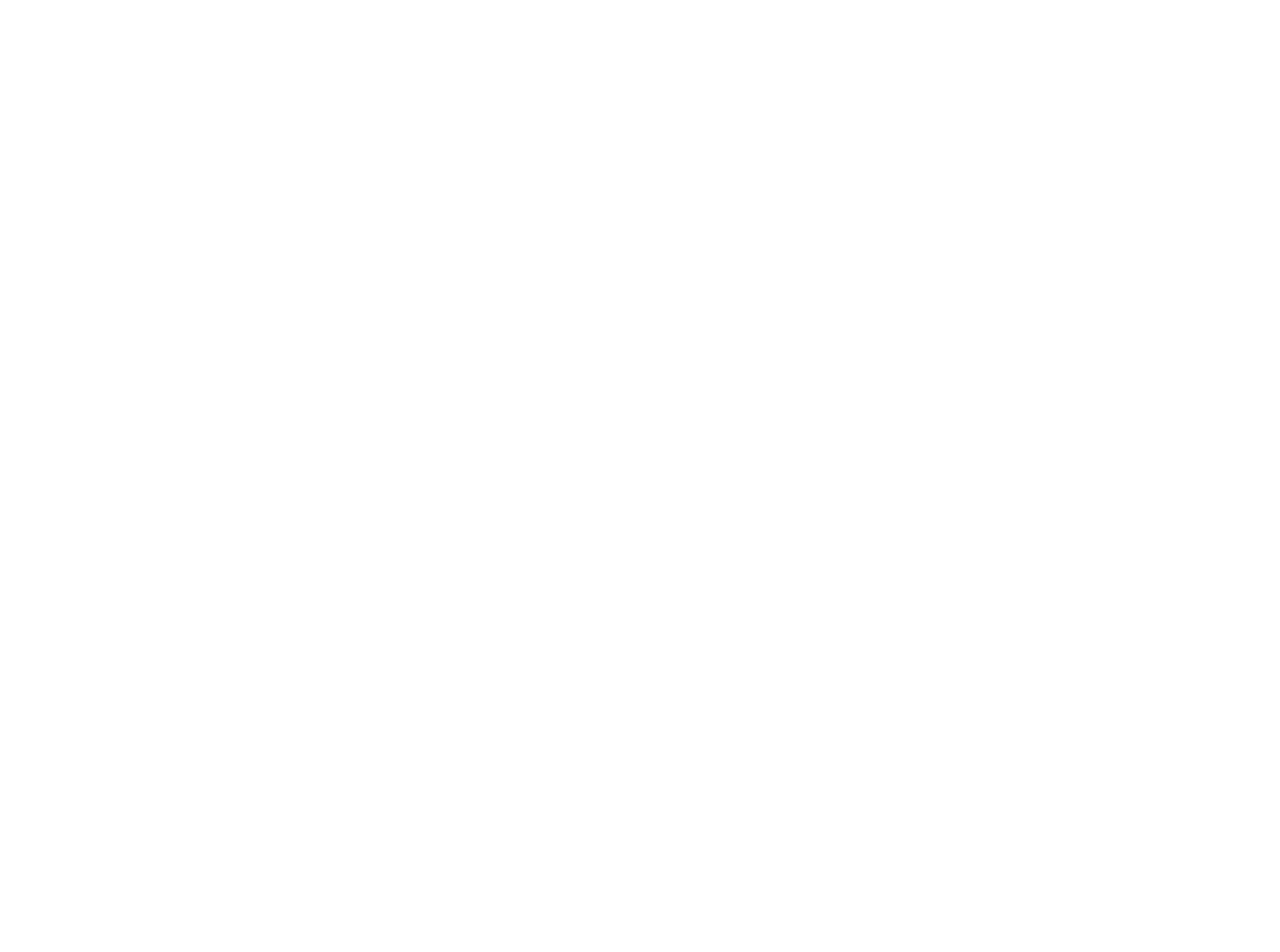
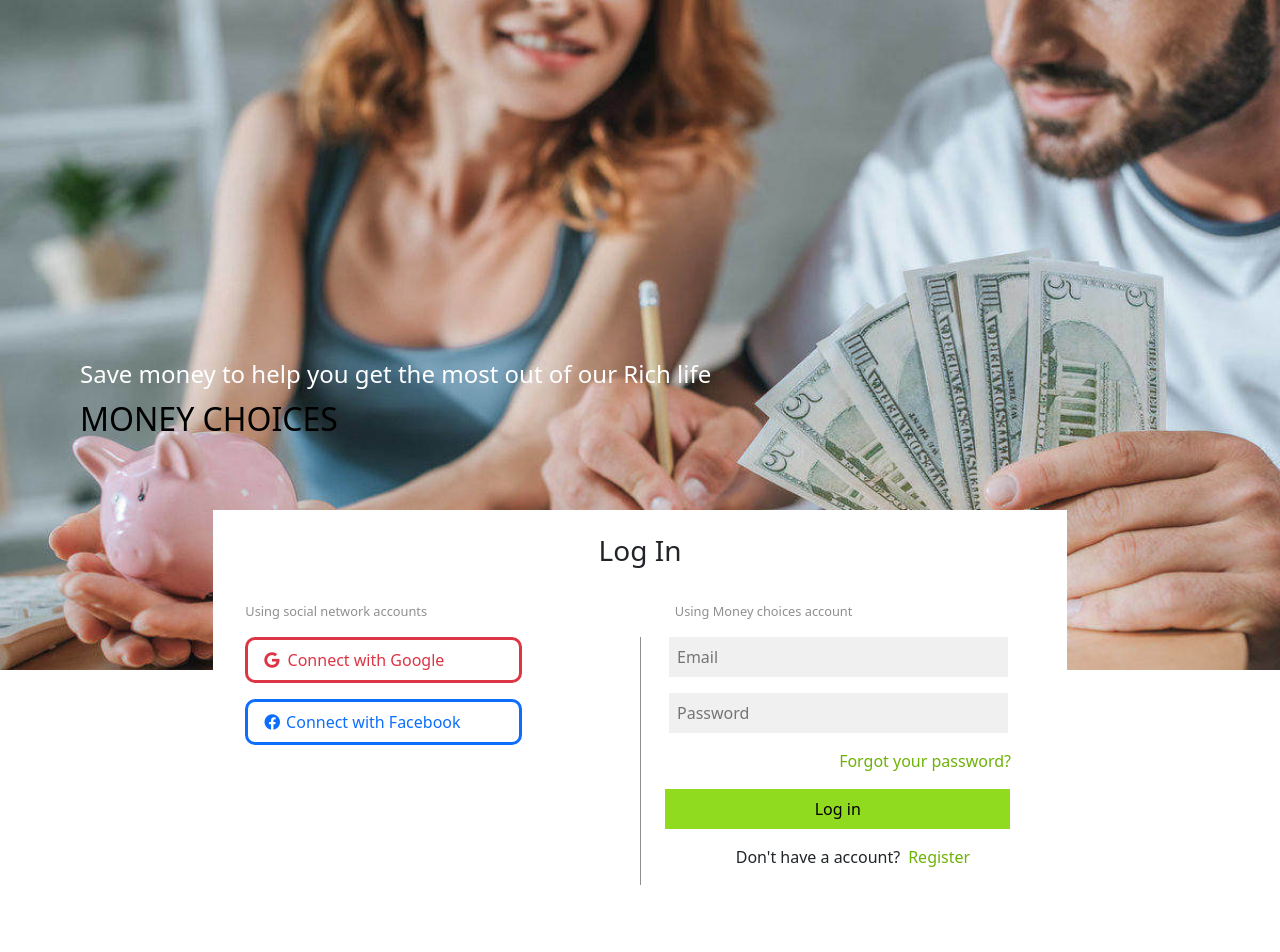
Before and after one commit to Hanmai001/money_management, a React (Create React App) app in the folder client/: page / in a window 1280 px wide. Shown: the top 952 px of the page. Before the commit the page ends 800 px from the top, so only its background shows below. Built offline with nearby package versions, Linux system fonts and the light colour scheme.

Commit message:
Code Home login client

```diff
--- a/client/src/components/Home/Home.jsx
+++ b/client/src/components/Home/Home.jsx
@@ -1,12 +1,83 @@
-import React from 'react';
-import styles from './Home.module.scss';
+import React from "react";
+import clsx from "clsx";
+import styles from "./Home.module.scss";
 
 function Home() {
-    return (
-      <div className="container-fluid">
-
+  return (
+    <div className={clsx("container-fuild", styles.content)}>
+      <h1 className="text-sm-start text-break fs-4 fw-light">
+        Save money to help you get the most out of our Rich life
+      </h1>
+      <h2 className="text-sm-start">MONEY CHOICES</h2>
+      <img src="/assets/pictures/home.jpg" alt="home"></img>
+      <div className={clsx("container-fuild", styles.footer)}>
+        <div className={clsx("col-8", "mx-auto", styles.container)}>
+          <div className={clsx("row")}>
+            <h3 className={clsx("col-12")}>Log In</h3>
+            <div className={clsx("col-12", styles.extra)}>
+              <p className={clsx("col-4")} style={{ marginLeft: "2rem" }}>
+                Using social network accounts
+              </p>
+              <p className={clsx("col-4")} style={{ marginLeft: "17%" }}>
+                Using Money choices account
+              </p>
+            </div>
+            <div className={clsx("col-6", styles.col1)}>
+              <p
+                className={clsx("col-8", "text-danger")}
+                style={{ marginLeft: "2rem" }}
+              >
+                <i
+                  className="fa-brands fa-google"
+                  style={{ marginRight: "0.5rem" }}
+                ></i>
+                Connect with Google
+              </p>
+              <p
+                className={clsx("col-8", "text-primary")}
+                style={{ marginLeft: "2rem" }}
+              >
+                <i
+                  class="fa-brands fa-facebook"
+                  style={{ marginRight: "0.1rem" }}
+                ></i>{" "}
+                Connect with Facebook
+              </p>
+            </div>
+            <form action="" className={clsx("col-6", styles.col2)}>
+              <input
+                type="email"
+                placeholder="Email"
+                required
+                style={{ marginLeft: "1rem" }}
+              ></input>
+              <input
+                type="password"
+                placeholder="Password"
+                required
+                style={{ marginLeft: "1rem" }}
+              ></input>
+              <a href="/" style={{ marginLeft: "45%", marginRight: "1rem" }}>
+                Forgot your password?
+              </a>
+              <button type="submit" className="col-10">
+                Log in
+              </button>
+              <p className={styles.register}>
+                Don't have a account?
+                <a href="/" style={{ marginLeft: "0.5rem" }}>
+                  Register
+                </a>
+              </p>
+            </form>
+          </div>
+        </div>
+        <div className={styles.copyright}>
+          <p>Copyright 2022. All Rights reserved</p>
+        </div>
       </div>
-    );
+    </div>
+  );
 }
 
 export default Home;
--- a/client/src/components/Home/Home.module.scss
+++ b/client/src/components/Home/Home.module.scss
@@ -0,0 +1,140 @@
+.content {
+    h1 {
+        position: absolute;
+        color: #fff;
+        top: 45%;
+        left: 5rem;
+    }
+    h2 {
+        position: absolute;
+        color: #000;
+        top: 50%;
+        left: 5rem;
+    }
+    img {
+        width: 100%;
+        height: auto;
+    }
+}
+.content .footer {
+    .container {
+        position: relative;
+        align-items: center;
+        top: -10rem;
+        background-color: #fff;
+    }
+    .copyright {
+        color: rgb(144, 143, 143);
+        text-align: center;
+        padding-bottom: 2rem;
+    }
+}
+.content .footer .container {
+    .extra > p {
+        display: inline-block;
+        font-size: 0.8rem;
+        color: rgb(144, 143, 143);
+    }
+    .col1 p:first-child {
+        border-style: solid;
+        border-radius: 10px;
+        padding: 0.5rem 0 0.5rem 1rem;
+    }
+    .col1 p:first-child:hover {
+        background-color: red;
+        color: #fff !important;
+        cursor: pointer;
+    }
+    .col1 p:last-child {
+        border-style: solid;
+        border-radius: 10px;
+        padding: 0.5rem 0 0.5rem 1rem;
+    }
+    .col1 p:last-child:hover {
+        background-color: blue;
+        color: #fff !important;
+        cursor: pointer;
+    }
+    .col2 {
+        border-left-style: solid;
+        border-width: 1.2px;
+        border-left-color: rgb(144, 143, 143);
+        button {
+            border: none;
+            background-color: rgb(144, 218, 32);
+            padding: 0.5rem;
+            margin: 1rem 0 1rem 0;
+            margin-left: 3%;
+            font-weight: 500;
+        }
+        button:hover {
+            background-color: rgb(100, 161, 9);
+        }
+    }
+    .col2 input{
+        display: block;
+        margin-bottom: 1rem;
+        border: none;
+        background-color: rgb(240, 240, 240);
+        padding: 0.5rem;
+        width: 82%;
+    }
+    .col2 a {
+        display: block;
+        text-decoration: none;
+        color: rgb(110, 178, 8);
+    }
+    .col2 a:hover {
+        color: rgb(83, 133, 9);
+    }
+    h3 {
+        text-align: center;
+        line-height: 5rem;
+    }
+    .register {
+        margin-left: 20%;
+        a {
+            display: inline-block;
+        }
+    }
+}
+
+/* RESPONSIVE */
+/* PC */
+@media (min-width: 1024px) {}
+
+/* Tablet & Mobile*/
+@media (max-width: 1023px) {
+    .content {
+        h1 {
+            top: 25%;
+        }
+        h2 {
+            top: 30%;
+        }
+    }
+    .content .footer .container {
+        top: -5rem;
+    }
+}
+/* Tablet */
+@media (min-width: 740px) and (max-width: 1023px) {}
+
+/* Moile */
+@media (max-width: 740px) {
+    .content {
+        h1 {
+            top: 15%;
+            left: 1rem;
+            font-size: 1.2rem !important;
+        }
+
+        h2 {
+            top: 20%;
+            left: 1rem;
+        }
+    }
+    .content .footer .container {
+        top: -3rem;
+    }
+}
```
